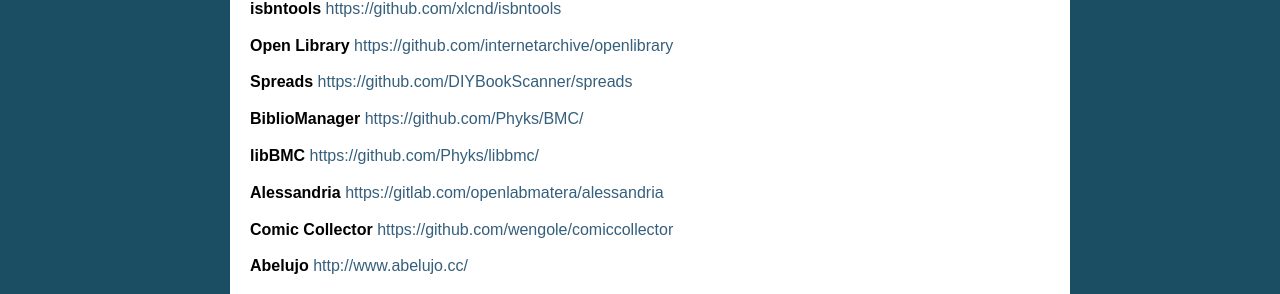
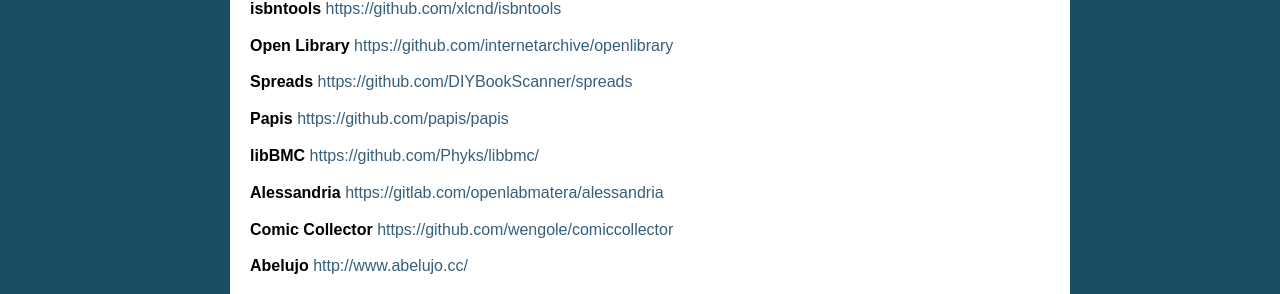
Before and after one commit to rysto3/isbnlib, a Sphinx documentation site: the page built from docs/info.rst, in a window 1280 px wide. Shown: the part 1023-1317 px from the top of the page. Built offline with Sphinx 7.4.7, drawn with Linux system fonts in a browser that asks for light colours.

Commit message:
update projects

```diff
--- a/README.rst
+++ b/README.rst
@@ -313,7 +313,7 @@
 
 **Spreads**        https://github.com/DIYBookScanner/spreads
 
-**BiblioManager**  https://github.com/Phyks/BMC/
+**Papis**    https://github.com/papis/papis
 
 **libBMC**    https://github.com/Phyks/libbmc/
 
--- a/docs/info.rst
+++ b/docs/info.rst
@@ -74,7 +74,7 @@
 
 **Spreads**        https://github.com/DIYBookScanner/spreads
 
-**BiblioManager**  https://github.com/Phyks/BMC/
+**Papis**    https://github.com/papis/papis
 
 **libBMC**    https://github.com/Phyks/libbmc/
 
```
Also changed, not shown: other parts of README.rst (+0 -1 lines).
